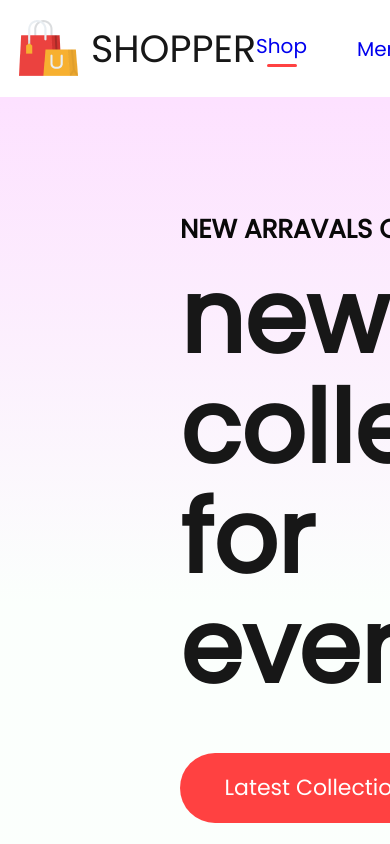
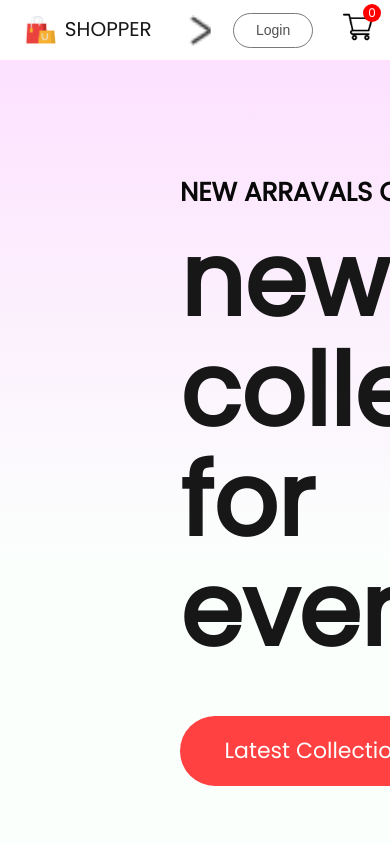
Before and after one commit to harsh-singh10/E-Commerce, a React (Vite) app: page / in a window 390 px wide. Shown: the top 844 px of the page. Built offline with nearby package versions, Linux system fonts and the light colour scheme.

Commit message:
made the navigation bar responsive for different devices

```diff
--- a/package.json
+++ b/package.json
@@ -1,9 +1,12 @@
 {
+  "home": "https://harsh-singh10.github.io/E-Commerce",
   "name": "frontend",
   "private": true,
   "version": "0.0.0",
   "type": "module",
   "scripts": {
+    "predeploy": "npm run build",
+    "deploy": "gh-pages -d build",
     "dev": "vite",
     "build": "vite build",
     "lint": "eslint . --ext js,jsx --report-unused-disable-directives --max-warnings 0",
@@ -22,6 +25,7 @@
     "eslint-plugin-react": "^7.33.2",
     "eslint-plugin-react-hooks": "^4.6.0",
     "eslint-plugin-react-refresh": "^0.4.5",
+    "gh-pages": "^6.1.1",
     "vite": "^5.0.8"
   }
 }
--- a/src/Components/Navbar/Nav.css
+++ b/src/Components/Navbar/Nav.css
@@ -1,23 +1,25 @@
-.navbar{
+.navbar {
     display: flex;
+    align-items: center;
     justify-content: space-around;
     padding: 16px;
     box-shadow: 0 1px 3px -2px black;
     /* height: 60px; */
 }
 
-.nav-logo{
+.nav-logo {
     display: flex;
     align-items: center;
     gap: 10px;
 }
+
 .nav-logo p {
     color: #171717;
     font-size: 38px;
     font-weight: 600px;
 }
 
-.nav-menu{
+.nav-menu {
     display: flex;
     align-items: center;
     list-style: none;
@@ -26,6 +28,7 @@
     font-size: 20px;
     font-weight: 500px;
 }
+
 .nav-menu li {
     display: flex;
     flex-direction: column;
@@ -35,7 +38,7 @@
     cursor: pointer;
 }
 
-.nav-menu hr{
+.nav-menu hr {
     border: none;
     width: 30px;
     height: 3px;
@@ -43,12 +46,13 @@
     background: #FF4141;
 }
 
-.nav-login-cart{
+.nav-login-cart {
     display: flex;
     align-items: center;
     gap: 45px;
 }
-.nav-login-cart button{
+
+.nav-login-cart button {
     width: 157px;
     height: 58px;
     outline: none;
@@ -61,10 +65,11 @@
     cursor: pointer;
 }
 
-.nav-login-cart button:active{
+.nav-login-cart button:active {
     background: #f3f3f3;
 }
-.nav-cart-count{
+
+.nav-cart-count {
     width: 22px;
     height: 22px;
     background: red;
@@ -77,3 +82,127 @@
     border-radius: 11px;
     font-size: 14px
 }
+
+.nav-dropdown {
+    display: none;
+}
+
+
+@media screen and (max-width: 1280px) {
+    .navbar {
+        padding: 12px 50px;
+    }
+
+    .nav-logo img {
+        width: 40px;
+    }
+
+    .nav-logo p {
+        font-size: 25px;
+
+    }
+
+    .nav-menu {
+        gap: 30px;
+        font-size: 16px;
+    }
+
+    .nav-login-cart {
+        gap: 30px;
+    }
+
+    .nav-login-cart button {
+        width: 120px;
+        height: 45px;
+        font-size: 16px;
+    }
+
+    .nav-cart-count {
+        margin-left: -40px;
+        font-size: 12px;
+    }
+}
+
+@media screen and (max-width: 1024px) {
+
+    .navbar {
+        padding: 12px 30px;
+    }
+
+    .nav-menu {
+        gap: 25px;
+        font-size: 14px;
+    }
+
+    .nav-login-cart button {
+        width: 80px;
+        height: 35px;
+        font-size: 14px;
+    }
+
+
+    .nav-login-cart img {
+        width: 30px;
+    }
+
+    .nav-cart-count {
+        width: 18px;
+        height: 18px;
+    }
+}
+
+@media (max-width: 800px) {
+    .navbar {
+        padding: 10px 0;
+
+    }
+
+    .nav-dropdown {
+        display: block;
+        width: 30px;
+        rotate: -90deg;
+        transition: 0.5s;
+    }
+
+    .nav-menu {
+        display: none;
+        /* display: flex; */
+        height: 80px;
+        width: 100%;
+        position: absolute;
+        background-color: white;
+        justify-content: center;
+        top: 50px;
+    }
+
+    .nav-menu-visible {
+        display: flex;
+    }
+
+    .nav-dropdown.open {
+        rotate: 0deg;
+        transition: 0.5s;
+    }
+}
+
+@media (max-width: 800px) {
+    .navbar {
+        width: 8px 0px;
+        gap: 0;
+    }
+
+    .nav-logo {
+
+        transform: scale(0.8);
+    }
+
+    .nav-menuf {
+        height: 70px;
+        top: 50px;
+    }
+
+    .nav-login-cartf {
+
+        transform: scale(0.8);
+    }
+}
--- a/src/Components/Navbar/Navbar.jsx
+++ b/src/Components/Navbar/Navbar.jsx
@@ -1,17 +1,27 @@
-import React, { useState } from 'react'
+import React, { useRef, useState } from 'react'
 import './Nav.css'
 import logo from '../Assets/logo.png'
 import cart_icon from '../Assets/cart_icon.png'
 import { Link, NavLink } from 'react-router-dom'
+import nav_dropdown from '../Assets/dropdown_icon.png'
 export const Nav = () => {
-    const [menu , setmenu] = useState("shop")
+    const [menu , setmenu] = useState("shop");
+    const menuRef = useRef()
+
+    const dropToggle = (e)=>{
+        menuRef.current.classList.toggle('nav-menu-visible');
+         e.target.classList.toggle('open')
+        console.log("i am working");
+    }
+
     return (
         <div className="navbar">
             <div className="nav-logo">
                 <img src={logo} alt="" />
                 <p>SHOPPER</p>
             </div>
-            <ul className='nav-menu'>
+            <img className='nav-dropdown' onClick={dropToggle} src={nav_dropdown} alt="" />
+            <ul ref={menuRef} className='nav-menu'>
                 <li onClick={()=>{setmenu("shop")}}> <Link to = '/' style={{textDecoration:"none"}}>Shop</Link> {menu === "shop" ?<hr />   : <></>} </li>
                 <li onClick={()=>{setmenu("men")}}> <Link to='/men' style={{textDecoration:"none"}}>Men </Link> {menu === "men" ?<hr /> : <></>}</li>
                 <li onClick={()=>{setmenu("women")}}> <Link to='/women' style={{textDecoration:"none"}} >Women</Link>  {menu === "women" ?<hr /> : <></>}</li>
```
Also changed, not shown: 1 other file (tests, documents, lock files or other folders).
